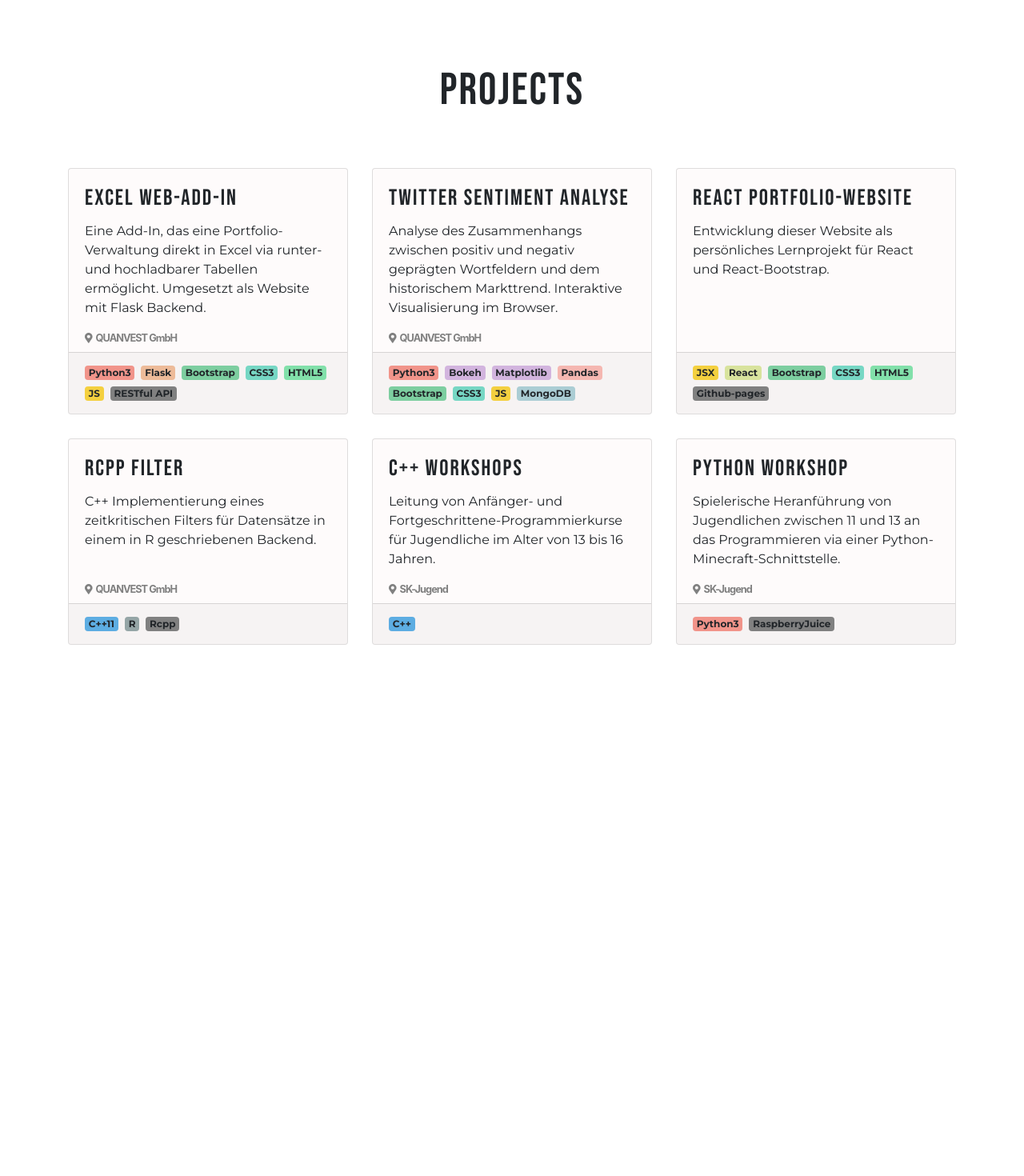
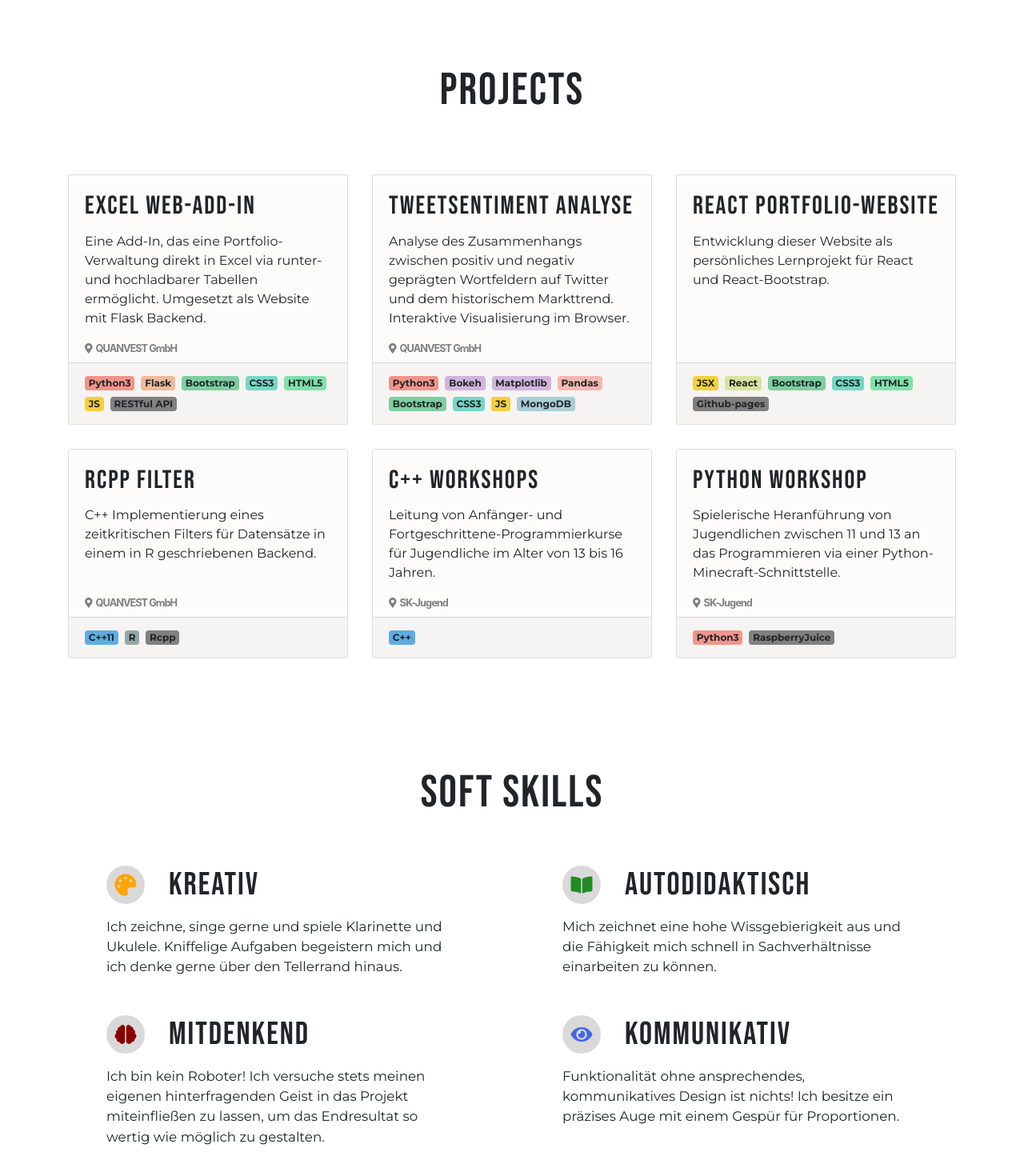
Before and after one commit to damgem/damgem.github.io, a React (Create React App) app: page / in a window 1280 px wide. Shown: the part 792-2262 px from the top of the page at 80% size. Before the commit the page ends 1661 px from the top, so only its background shows below. Built offline with nearby package versions, Linux system fonts and the light colour scheme.

Commit message:
added soft skills section

```diff
--- a/src/App.css
+++ b/src/App.css
@@ -7,12 +7,20 @@
   padding: 0;
 }
 
-h1, h3 {
+gh1, h2, h3 {
   margin-bottom: 0 !important;
 }
 
 h1 {
   font-size: 3.5rem !important;
+}
+
+h2 {
+  font-size: 2.5rem !important;
+}
+
+h3 {
+  font-size: 2rem !important;
 }
 
 body, html {
@@ -33,3 +41,9 @@ body, html {
 strong {
   color: darkred;
 }
+
+.square:before {
+  content: "";
+  display: block;
+  padding-top: 100%;
+}
--- a/src/App.js
+++ b/src/App.js
@@ -1,9 +1,12 @@
 import './App.css';
+
+import React from 'react';
+import {Container} from 'react-bootstrap';
+
 import Navigation from './components/Navigation';
 import SectionStart from './components/SectionStart';
 import SectionProjects from './components/SectionProjects';
-import React from 'react';
-import {Container} from 'react-bootstrap';
+import SectionSoftSkills from './components/SectionSoftSkills';
 
 function App() {
   return (
@@ -11,6 +14,7 @@ function App() {
         <Navigation />
         <SectionStart/>
         <SectionProjects/>
+        <SectionSoftSkills/>
     </Container>
   );
 }
--- a/src/components/Section.jsx
+++ b/src/components/Section.jsx
@@ -3,14 +3,15 @@ import {Row, Col} from 'react-bootstrap';
 
 class Section extends React.Component {
     render() {
+        const {id, ...childProps} = this.props;
         return (
-            <Row id={this.props.id} className="py-5">
+            <Row id={id} className="py-5 d-flex flex-column align-items-center">
                 <Col xs={12} className="mb-5 mt-4">
                     <h1 className="main-font text-center">
                         {this.props.title}
                     </h1>
                 </Col>
-                <Col xs={12}>
+                <Col {...childProps} className="">
                     {this.props.children}
                 </Col>
             </Row>
--- a/src/components/SectionProjects.jsx
+++ b/src/components/SectionProjects.jsx
@@ -23,9 +23,9 @@ function SectionProjects() {
                 <Break on={['sm', 'xs']}/>
 
                 <Project>
-                    <Project.Title>Twitter Sentiment Analyse</Project.Title>
+                    <Project.Title>Tweetsentiment Analyse</Project.Title>
                     <Project.Description>
-                        Analyse des Zusammenhangs zwischen positiv und negativ geprägten Wortfeldern und dem historischem Markttrend.
+                        Analyse des Zusammenhangs zwischen positiv und negativ geprägten Wortfeldern auf Twitter und dem historischem Markttrend.
                         Interaktive Visualisierung im Browser.
                     </Project.Description>
                     <Project.Company>QUANVEST GmbH</Project.Company>
--- /dev/null
+++ b/src/components/SectionSoftSkills.js
@@ -0,0 +1,74 @@
+import React from 'react';
+import Section from './Section';
+
+import {Row, Col} from 'react-bootstrap';
+import {FontAwesomeIcon} from '@fortawesome/react-fontawesome';
+import {faPalette, faBookOpen, faBrain, faEye} from '@fortawesome/free-solid-svg-icons';
+
+function Icon(props) {
+    return <FontAwesomeIcon
+            className="square"
+            icon={props.icon}
+            fixedWidth
+            style={{color:props.color,
+                    borderRadius: '50%',
+                    backgroundColor: '#d9d9d9',
+                    fontSize:'3rem',
+                    width:'3rem',
+                    padding: '0.66rem'}}
+    />
+}
+
+function SoftSkill(props) {
+    return (
+        <Col md={6} xm={12}>
+            <div className="mx-5 mb-5">
+            <Row>
+                {/*icon*/}
+                <Col xs="auto" className="">
+                    <Icon icon={props.icon} color={props.iconColor}/>
+                </Col>
+                {/*title*/}
+                <Col xs="auto" className="mr-auto d-flex align-items-center">
+                    <h2 className="main-font">{props.title}</h2>
+                </Col>
+                {/*description*/}
+                <Col xs={12} className="mt-3 secondary-font" style={{fontSize:'1.05em'}}>
+                    {props.children}
+                </Col>
+            </Row>
+            </div>
+        </Col>
+    );
+}
+
+function SectionSoftSkills() {
+    return (
+        <Section id="softskills" title="Soft Skills" >
+            <Row className="mb-n5">
+                <SoftSkill title="Kreativ" icon={faPalette} iconColor="orange">
+                    Ich zeichne, singe gerne und spiele Klarinette und Ukulele.
+                    Kniffelige Aufgaben begeistern mich und ich denke gerne über den Tellerrand hinaus.
+                </SoftSkill>
+
+                <SoftSkill title="Autodidaktisch" icon={faBookOpen} iconColor="forestgreen">
+                    Mich zeichnet eine hohe Wissgebierigkeit aus und
+                    die Fähigkeit mich schnell in Sachverhältnisse einarbeiten zu können.
+                </SoftSkill>
+
+                <SoftSkill title="Mitdenkend" icon={faBrain} iconColor="darkred">
+                    Ich bin kein Roboter! Ich versuche stets meinen eigenen hinterfragenden Geist in
+                    das Projekt miteinfließen zu lassen, um das Endresultat so wertig wie möglich zu gestalten.
+                </SoftSkill>
+
+                <SoftSkill title="Kommunikativ" icon={faEye} iconColor="royalblue">
+                    Funktionalität ohne ansprechendes, kommunikatives Design ist nichts!
+                    Ich besitze ein präzises Auge mit einem Gespür für Proportionen.
+                </SoftSkill>
+            </Row>
+        </Section>
+    )
+}
+
+
+export default SectionSoftSkills;
--- a/src/components/SectionStart.jsx
+++ b/src/components/SectionStart.jsx
@@ -4,12 +4,12 @@ import {Row, Col} from 'react-bootstrap';
 function SectionStart() {
     return (
         <Row id="start" style={{height:"100vh"}} >
-            <Col xs={12} className="text-center mx-auto mt-auto mb-4">
+            <Col xs={12} className="text-center main-font mx-auto mt-auto mb-4">
                 <h1>
                     Hi, my name is <strong>Damian Gleumes</strong>
                 </h1>
             </Col>
-            <Col lg={7} md={11} sm={10} xs={12} className="text-center mx-auto mb-auto pb-5">
+            <Col lg={8} md={11} sm={10} xs={12} className="text-center secondary-font mx-auto mb-auto pb-5">
                 <p style={{fontSize:'1.75rem'}}>
                     I'm studying informatics @University Bonn <br/>
                     I have a strong passion for coding and love applying
```
